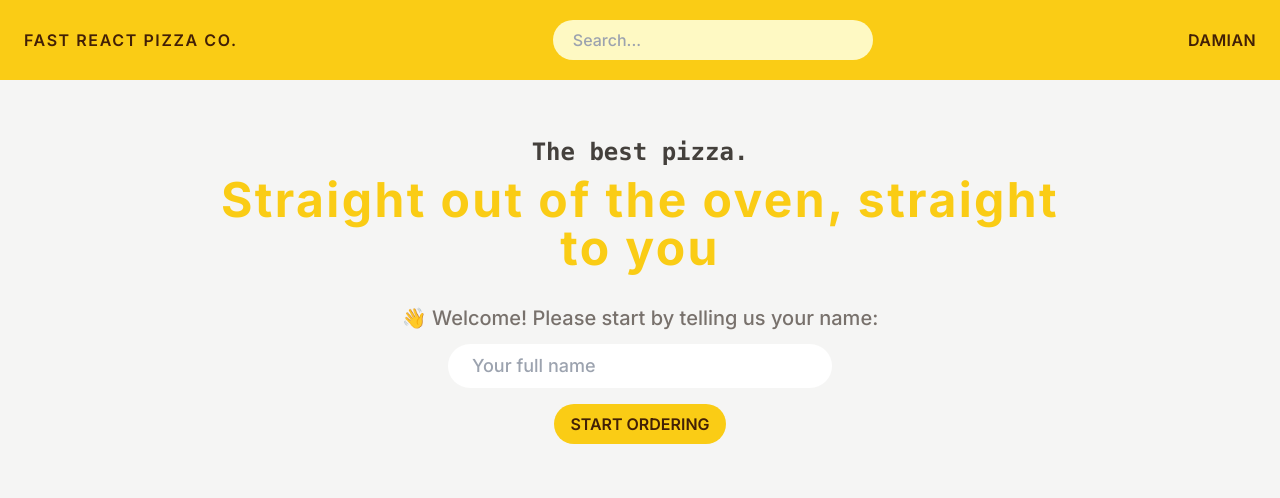
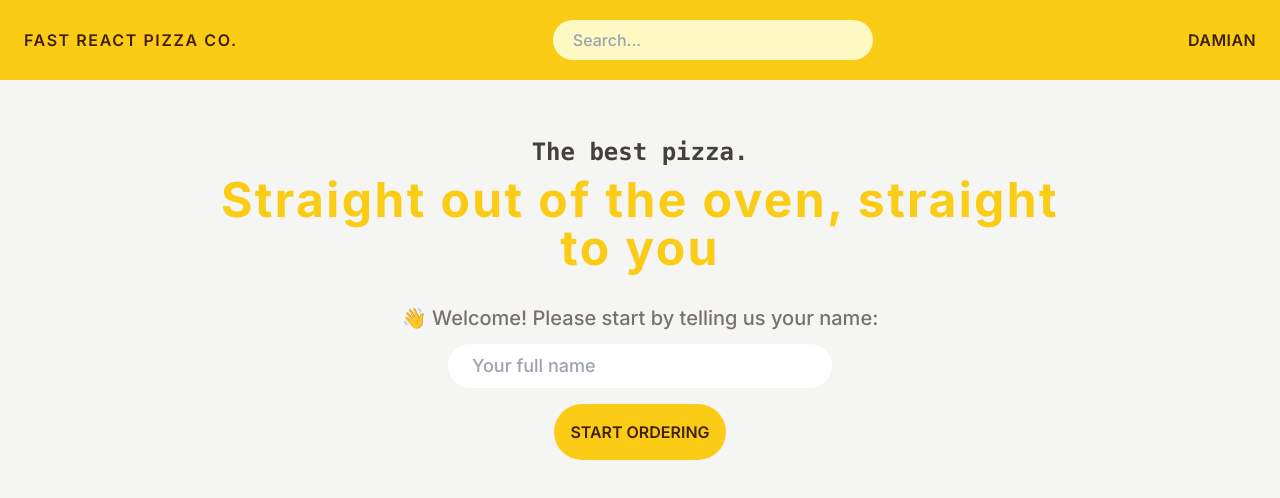
Before and after one commit to Sophianx234/fast-react-pizza, a React (Vite) app: page / in a window 1280 px wide. Shown: the top 498 px of the page. Built offline with nearby package versions, Linux system fonts and the light colour scheme.

Commit message:
add react router

```diff
--- a/package.json
+++ b/package.json
@@ -11,7 +11,8 @@
   },
   "dependencies": {
     "react": "^18.3.1",
-    "react-dom": "^18.3.1"
+    "react-dom": "^18.3.1",
+    "react-router-dom": "^6.26.1"
   },
   "devDependencies": {
     "@eslint/js": "^9.9.0",
--- a/src/features/components/Button.jsx
+++ b/src/features/components/Button.jsx
@@ -1,7 +1,7 @@
 function Button({children}) {
     const base = 'bg-yellow-400'
     const styles ={
-        primary: base + ' p-2 px-4 uppercase text-base font-semibold rounded-full text-yellow-950 mt-4 hover:bg-yellow-300 transition-all'
+        primary: base + ' py-4 px-4 uppercase text-base font-semibold rounded-full text-yellow-950 mt-4 hover:bg-yellow-300 transition-all'
 
     }
     return (
--- a/src/features/components/Header.jsx
+++ b/src/features/components/Header.jsx
@@ -1,6 +1,6 @@
 function Header() {
   return (
-    <div className="flex items-center justify-between bg-yellow-400 px-6 py-5 overflow-scroll sticky top-0">
+    <div className="flex items-center justify-between bg-yellow-400 px-6 py-5  sticky top-0">
       <h1 className="text-md font-semibold uppercase tracking-widest text-yellow-950 subpixel-antialiased">
         Fast React Pizza Co.
       </h1>
```
Also changed, not shown: 1 other file (tests, documents, lock files or other folders).
